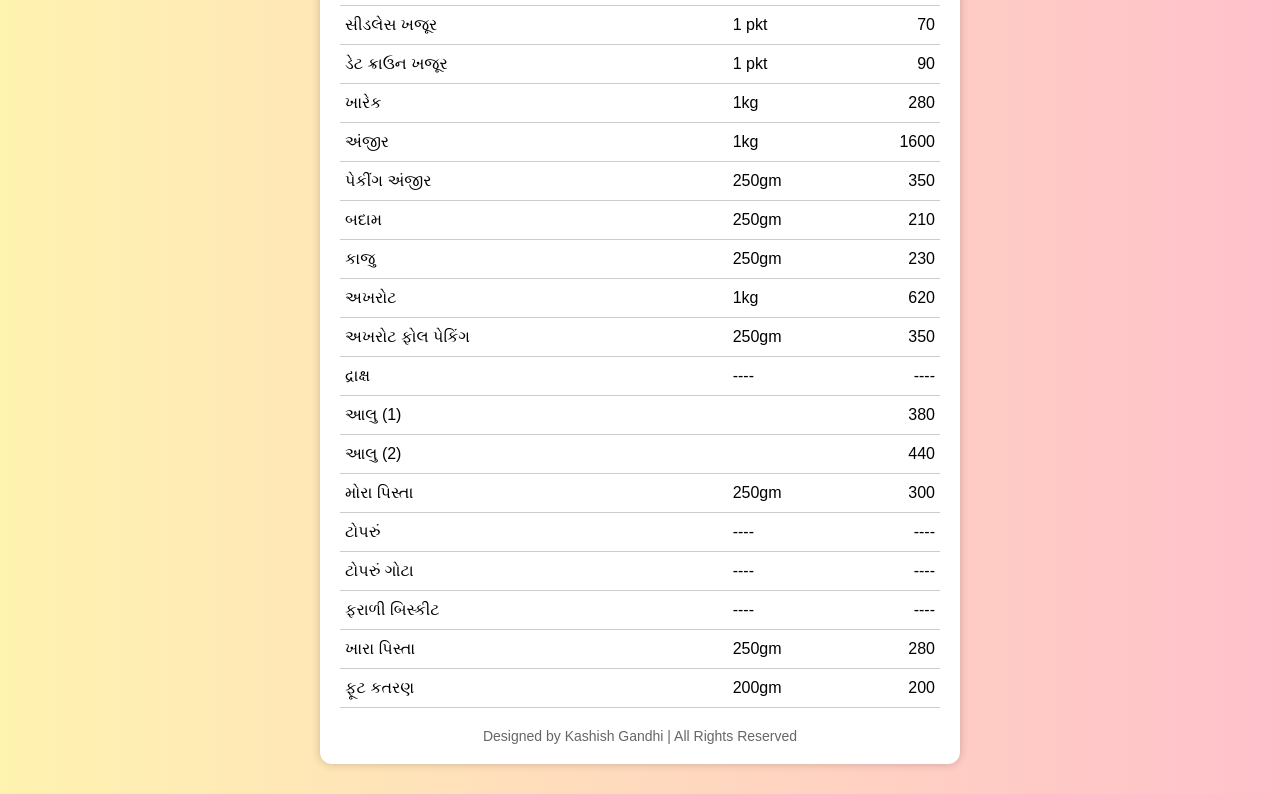
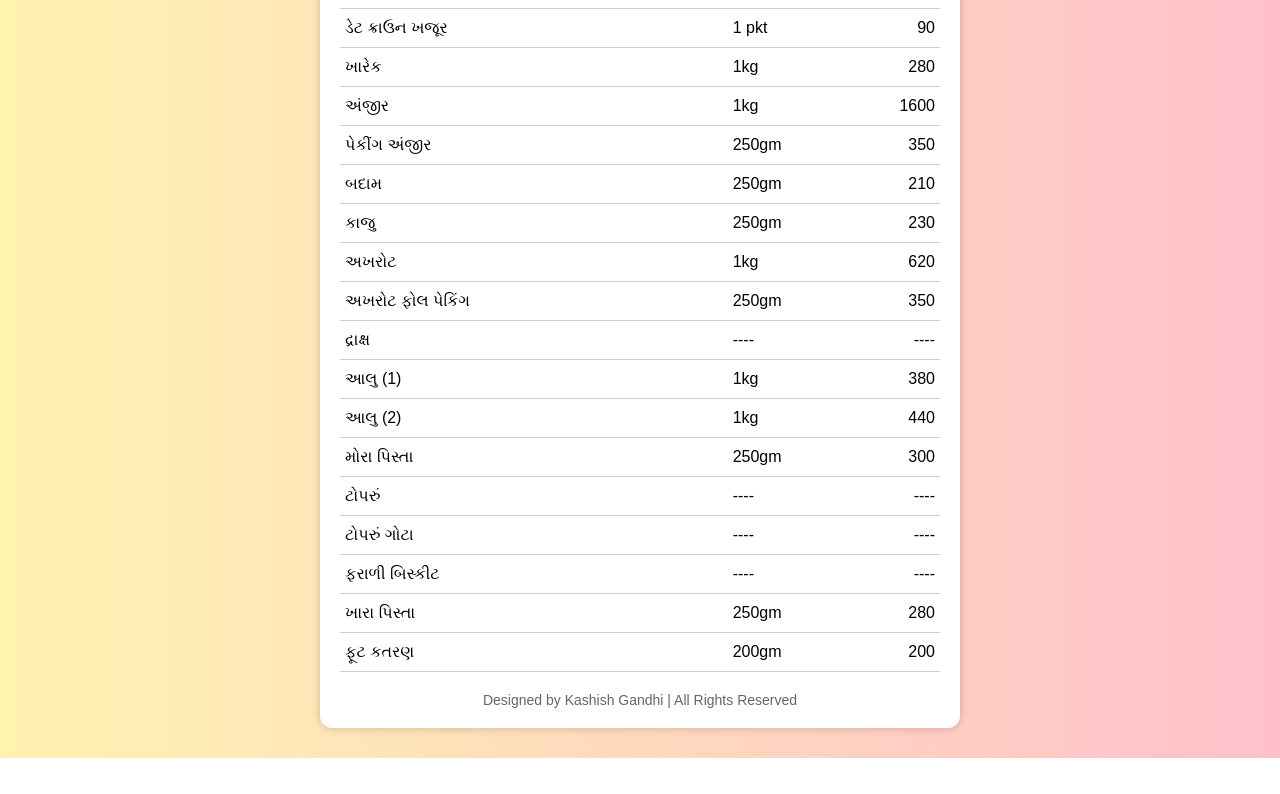
Before and after one commit to KashishGandhi278/Dryfruits_price, a plain HTML site: page index.html in a window 1280 px wide. Shown: the part 739-1533 px from the top of the page. After the commit the page ends 1497 px from the top, so only its background shows below. Drawn offline with Linux system fonts and the light colour scheme.

Commit message:
Update3 index.html

```diff
--- a/index.html
+++ b/index.html
@@ -108,8 +108,8 @@
         <tr><td>અખરોટ</td><td>1kg</td><td>620</td></tr>
         <tr><td>અખરોટ ફોલ પેકિંગ</td><td>250gm</td><td>350</td></tr>
         <tr><td>દ્રાક્ષ </td><td>----</td><td>----</td></tr>
-        <tr><td>આલુ (1)</td>1kg<td></td><td>380</td></tr>
-        <tr><td>આલુ (2)</td>1kg<td></td><td>440</td></tr>
+        <tr><td>આલુ (1)</td><td>1kg</td><td>380</td></tr>
+        <tr><td>આલુ (2)</td><td>1kg</td><td>440</td></tr>
         <tr><td>મોરા પિસ્તા </td><td>250gm</td><td>300</td></tr>
         <tr><td>ટોપરું </td><td>----</td><td>----</td></tr>
         <tr><td>ટોપરું ગોટા </td><td>----</td><td>----</td></tr>
```
